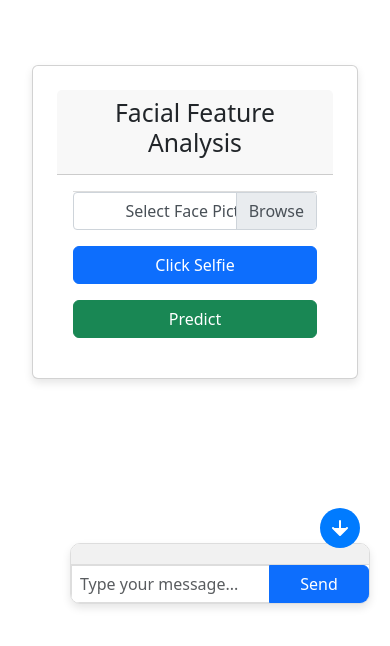
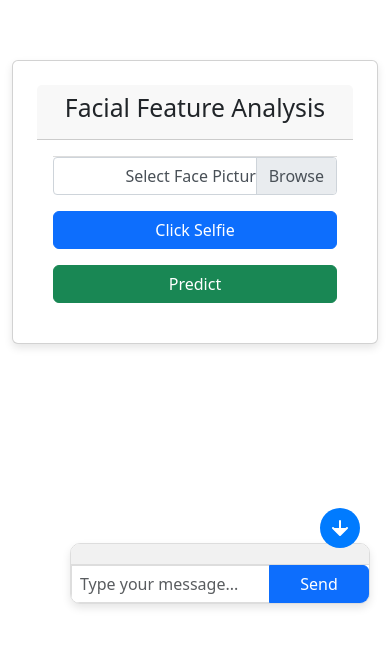
Before and after one commit to Nobita006/facial-analysis-app, a React (Create React App) app: page / in a window 390 px wide. Shown: the part 220-866 px from the top of the page. After the commit the page ends 844 px from the top, so only its background shows below. Built offline with nearby package versions, Linux system fonts and the light colour scheme.

Commit message:
improved style for small screens

```diff
--- a/package.json
+++ b/package.json
@@ -8,7 +8,7 @@
     "@testing-library/react": "^13.4.0",
     "@testing-library/user-event": "^13.5.0",
     "axios": "^1.4.0",
-    "bootstrap": "^5.3.1",
+    "bootstrap": "^5.3.3",
     "express": "^4.18.2",
     "mongoose": "^7.2.3",
     "multer": "^1.4.5-lts.1",
--- a/src/App.css
+++ b/src/App.css
@@ -25,6 +25,22 @@ body {
   display: flex;
   align-items: center;
   background-color: transparent;
+}
+
+.predictions table th, .predictions table td {
+  vertical-align: middle; /* Vertically center the content */
+}
+
+/* Ensure toggle-container is responsive */
+@media (max-width: 768px) {
+  .toggle-container {
+    right: 0px; /* Adjust right margin on smaller screens */
+    top: 0px; /* Adjust top margin on smaller screens */
+  }
+
+  .App {
+    padding: 0px; /* Reduce padding for small screens */
+  }
 }
 
 .switch {
--- a/src/App.js
+++ b/src/App.js
@@ -2,6 +2,7 @@ import React, { useState } from 'react';
 import FacialAnalysis from './FacialAnalysis';
 import './App.css';
 import Chatbot from './Chatbot';
+import 'bootstrap/dist/css/bootstrap.min.css';
 
 function App() {
   const [isDarkMode, setIsDarkMode] = useState(false);
@@ -12,7 +13,7 @@ function App() {
 
   return (
     <div className={`App ${isDarkMode ? 'dark' : ''}`}>
-      <div className="container">
+      <div className="container-fluid"> {/* Use container-fluid for full-width responsiveness */}
         <div className="toggle-container d-flex justify-content-end align-items-center">
           <span className="mr-2"></span>
           {/* <label className="switch">
@@ -20,8 +21,8 @@ function App() {
             <span className="slider round"></span>
           </label> */}
         </div>
-        <div className="row">
-          <div className="col-12">
+        <div className="row justify-content-center"> {/* Center-align content */}
+          <div className="col-12 col-md-8 col-lg-6"> {/* Take full width on mobile, smaller width on larger screens */}
             <FacialAnalysis />
           </div>
         </div>
--- a/src/FacialAnalysis.css
+++ b/src/FacialAnalysis.css
@@ -76,3 +76,15 @@
 .predictions .recommendations-list li img:hover {
   transform: scale(1.1);
 }
+
+@media (max-width: 768px) {
+  .text-center {
+    right: 0px; /* Adjust right margin on smaller screens */
+    top: 0px; /* Adjust top margin on smaller screens */
+    padding: 0px;
+  }
+
+  .App {
+    padding: 0px; /* Reduce padding for small screens */
+  }
+}
```
Also changed, not shown: 1 other file (tests, documents, lock files or other folders).
